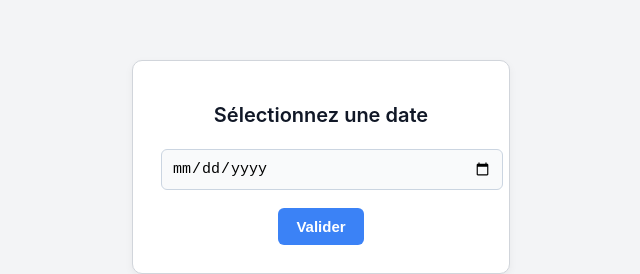
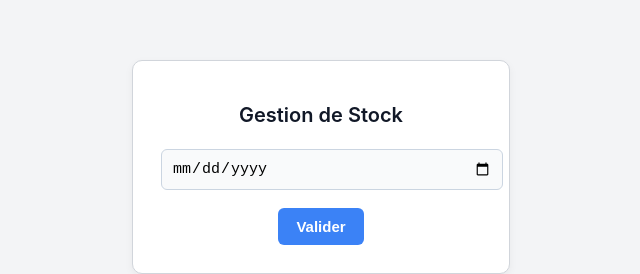
Before and after one commit to Bat004/coda-j5, a plain HTML site: page index.html in a window 1280 px wide. Shown: the part 233-507 px from the top of the page, 319-959 px from the left. Drawn offline with Linux system fonts and the light colour scheme.

Commit message:
ajustement gestion de stock

```diff
--- a/index.html
+++ b/index.html
@@ -87,7 +87,7 @@
 
 <body>
 <div class="box">
-    <h1>Sélectionnez une date</h1>
+    <h1>Gestion de Stock</h1>
 
     <input type="date" id="date" required>
 
@@ -113,7 +113,6 @@
 
       btn.textContent = messages[fail % messages.length];
 
-      // Limites de déplacement global
       const maxX = window.innerWidth - btn.offsetWidth - 10;
       const maxY = window.innerHeight - btn.offsetHeight - 10;
 
@@ -124,7 +123,6 @@
       btn.style.left = x + "px";
       btn.style.top = y + "px";
 
-      // Génération de faux boutons
       if (fail > 4 && fail < 15) {
         const fake = document.createElement("div");
         fake.className = "fake-btn";
```
